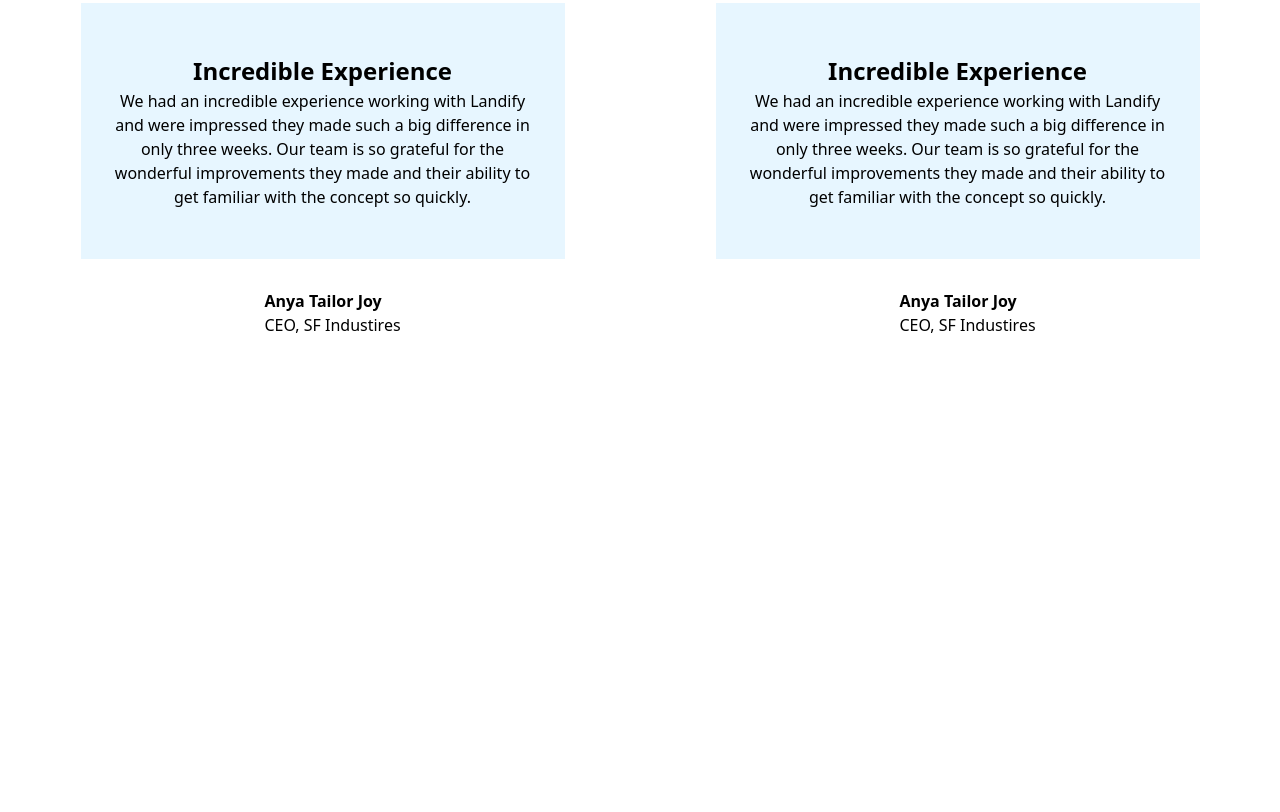
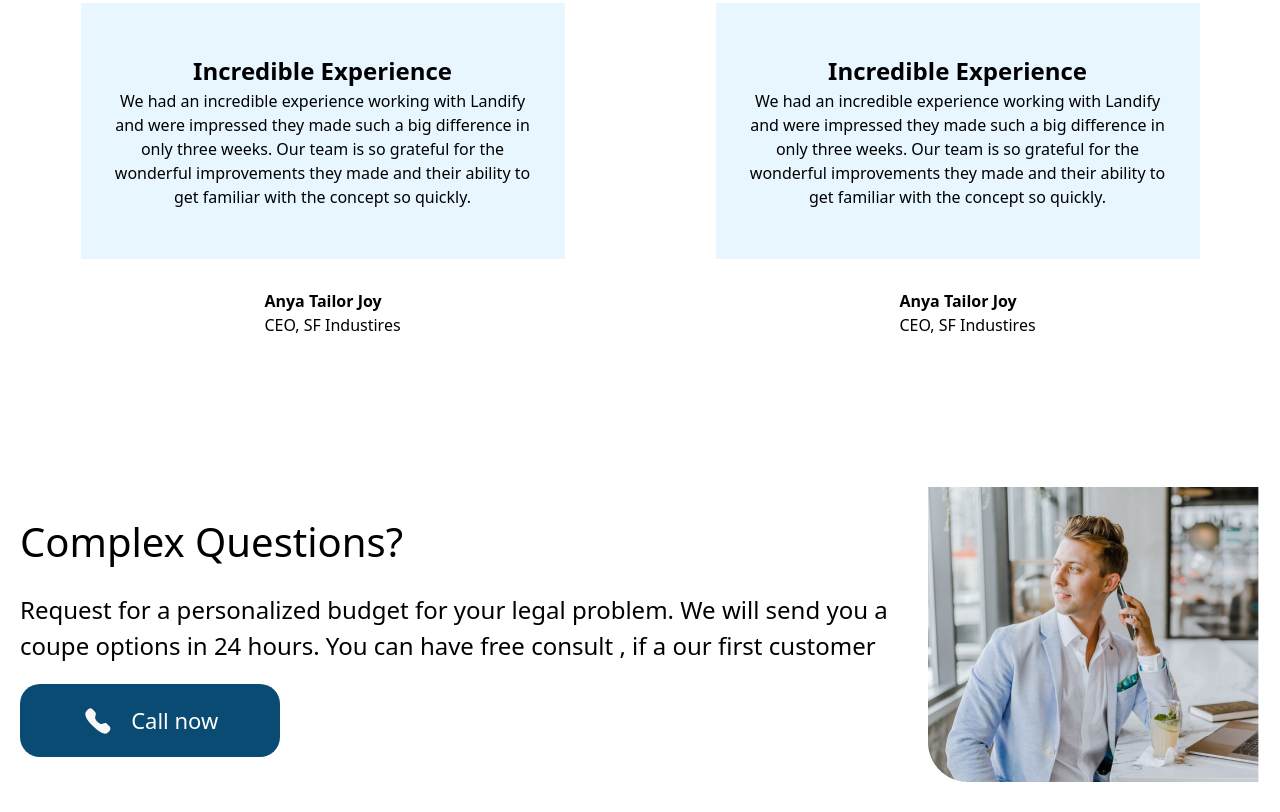
Before and after one commit to Kast69ro/homework, a website: page src/index.html in a window 1280 px wide. Shown: the part 2639-3451 px from the top of the page. Before the commit the page ends 3006 px from the top, so only its background shows below. Drawn offline with Linux system fonts and the light colour scheme.

Commit message:
create a last section

```diff
--- a/src/index.html
+++ b/src/index.html
@@ -153,6 +153,20 @@
            </div>
         </section>
 
+        <section class="mt-[150px] flex flex-col gap-[40px] xl:flex-row items-center">
+            <div class="text-center flex flex-col gap-[20px] xl:w-[70%] xl:text-start">
+                <h2 class="text-[40px]">Complex Questions?</h2>
+                <p class="text-[20px] xl:text-[24px]">Request for a personalized budget for your legal problem. We will send you a coupe options in 24 hours. You can have free consult , if a our first customer</p>
+                <div class="w-[50%] bg-[#094B72] text-white flex items-center justify-center gap-[20px] p-[20px_30px] rounded-[20px] mx-auto xl:w-[30%] xl:mx-0">
+                    <img src="../image/Call.svg" alt="">
+                    <p class="text-[22px]">Call now</p>
+                </div>
+            </div>
+            <div>
+                <img class="mx-auto" src="../image/Group 30.png" alt="">
+            </div>
+        </section>
+
 
 
 
```
Also changed, not shown: src/output.css.
